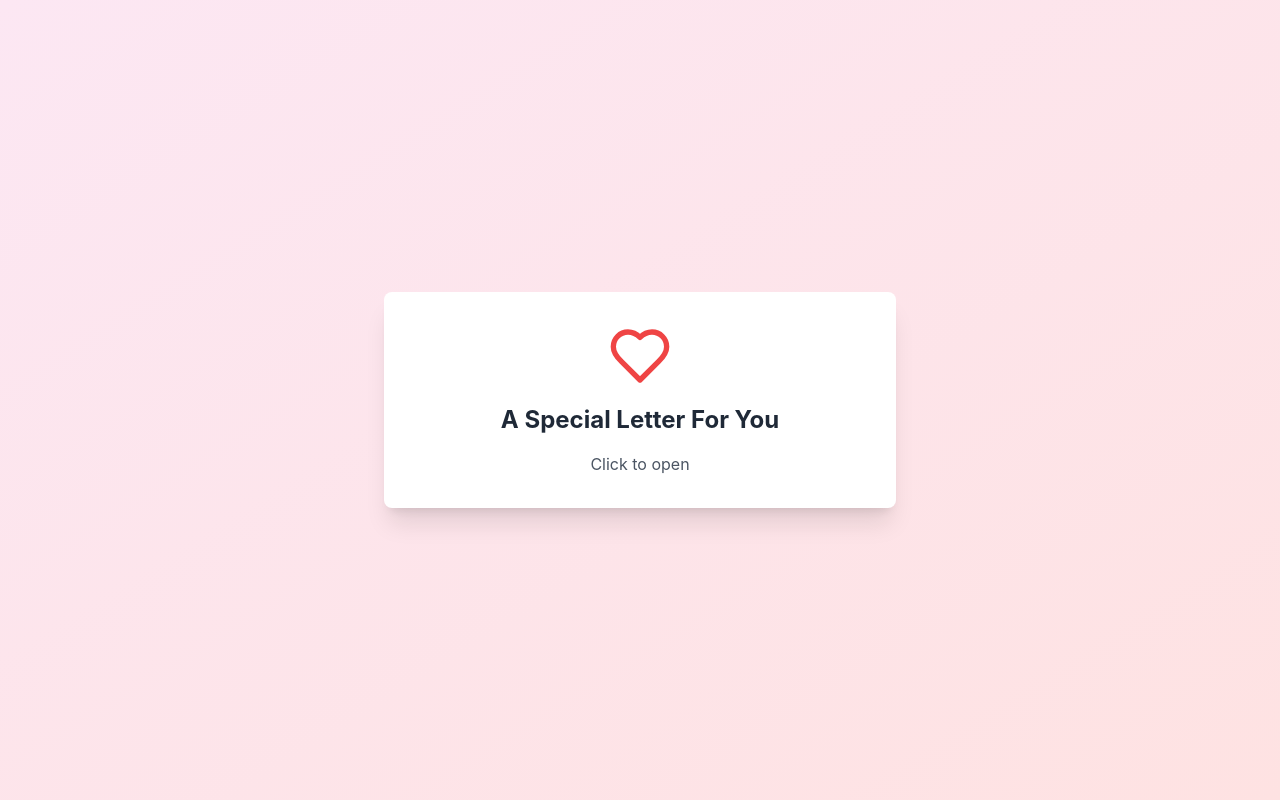
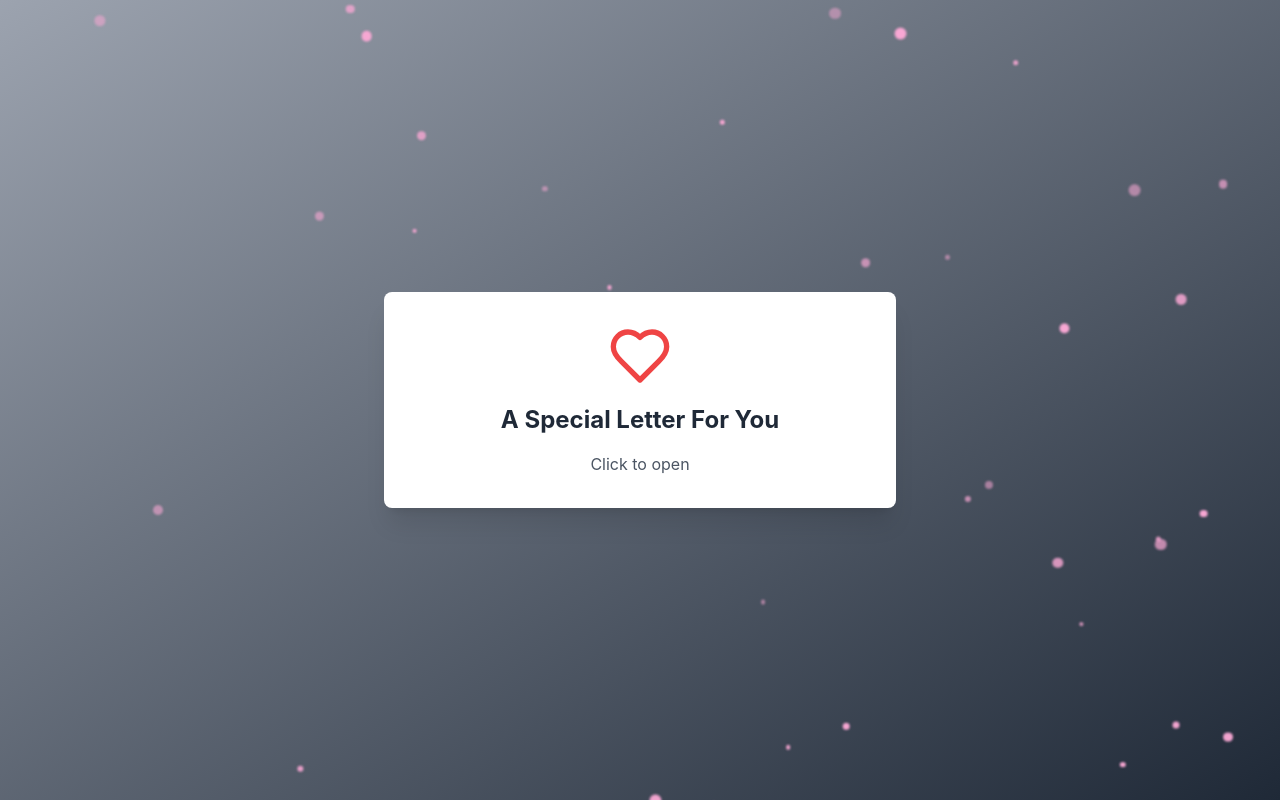
Before and after one commit to giraldi07/valentine-day-react, a React (Vite) app: page /love-letter in a window 1280 px wide. Built offline with nearby package versions, Linux system fonts and the light colour scheme.

Commit message:
update page love letter

```diff
--- /dev/null
+++ b/src/components/bg-animations/DotBackground.tsx
@@ -0,0 +1,57 @@
+import { motion } from "framer-motion";
+import { useEffect, useState } from "react";
+
+const DotBackground = () => {
+  const [dots, setDots] = useState<{ x: number; y: number; size: number }[]>([]);
+
+  // Fungsi untuk menghasilkan dot
+  const generateDots = () => {
+    const numDots = window.innerWidth < 768 ? 30 : 50; // Lebih banyak titik di layar besar
+    const newDots = Array.from({ length: numDots }).map(() => ({
+      x: Math.random() * 100, // Posisi acak (persentase)
+      y: Math.random() * 100,
+      size: Math.random() * 8 + 4, // Ukuran bervariasi antara 4 - 12px
+    }));
+    setDots(newDots);
+  };
+
+  useEffect(() => {
+    generateDots(); // Generate dots saat komponen dimuat
+
+    // Update dots saat ukuran layar berubah
+    const handleResize = () => {
+      generateDots();
+    };
+
+    window.addEventListener("resize", handleResize);
+    return () => window.removeEventListener("resize", handleResize);
+  }, []);
+
+  return (
+    <div className="fixed inset-0 w-full h-full overflow-hidden z-0 pointer-events-none">
+      {dots.map((dot, index) => (
+        <motion.div
+          key={index}
+          initial={{ opacity: 0, y: dot.y - 5, x: dot.x - 5 }}
+          animate={{ opacity: 1, y: dot.y + 5, x: dot.x + 5 }}
+          transition={{
+            duration: 2 + Math.random() * 3, // Durasi acak
+            repeat: Infinity,
+            repeatType: "mirror",
+            ease: "easeInOut",
+          }}
+          className="absolute bg-pink-300 rounded-full"
+          style={{
+            width: dot.size,
+            height: dot.size,
+            top: `${dot.y}vh`,
+            left: `${dot.x}vw`,
+            filter: "blur(1px)",
+          }}
+        />
+      ))}
+    </div>
+  );
+};
+
+export default DotBackground;
--- a/src/pages/LoveLetter.tsx
+++ b/src/pages/LoveLetter.tsx
@@ -2,6 +2,8 @@ import { useState } from 'react';
 import { useNavigate } from 'react-router-dom';
 import { Heart } from 'lucide-react';
 import { motion } from 'framer-motion';
+import DotBackground from '../components/bg-animations/DotBackground';
+import pitaImage from '../assets/images/pita.svg';
 
 function LoveLetter() {
   const [isOpen, setIsOpen] = useState(false);
@@ -12,9 +14,10 @@ function LoveLetter() {
       initial={{ opacity: 0 }}
       animate={{ opacity: 1 }}
       exit={{ opacity: 0 }}
-      className="min-h-screen bg-gradient-to-br from-pink-100 to-red-100 flex items-center justify-center p-6"
+      className="min-h-screen bg-gradient-to-br from-gray-400 to-gray-800 flex items-center justify-center p-6"
     >
-      <div className="max-w-lg w-full">
+      <DotBackground />
+      <div className="max-w-lg w-full z-40 relative">
         {!isOpen ? (
           <motion.div
             initial={{ scale: 0 }}
@@ -32,8 +35,15 @@ function LoveLetter() {
           <motion.div
             initial={{ y: 20, opacity: 0 }}
             animate={{ y: 0, opacity: 1 }}
-            className="bg-white rounded-lg shadow-xl p-8"
+            className="bg-white rounded-lg shadow-xl p-8 relative"
           >
+            <div className="absolute -top-4 -right-4 w-16 h-16 md:w-24 md:h-24">
+              <img
+                src={pitaImage}
+                alt="Pita"
+                className="w-full h-full rotate-12"
+              />
+            </div>
             <div className="prose prose-lg mx-auto">
               <h3 className="text-2xl font-bold text-red-600 mb-4">My Dearest,</h3>
 
```
Also changed, not shown: 1 other file (tests, documents, lock files or other folders).
